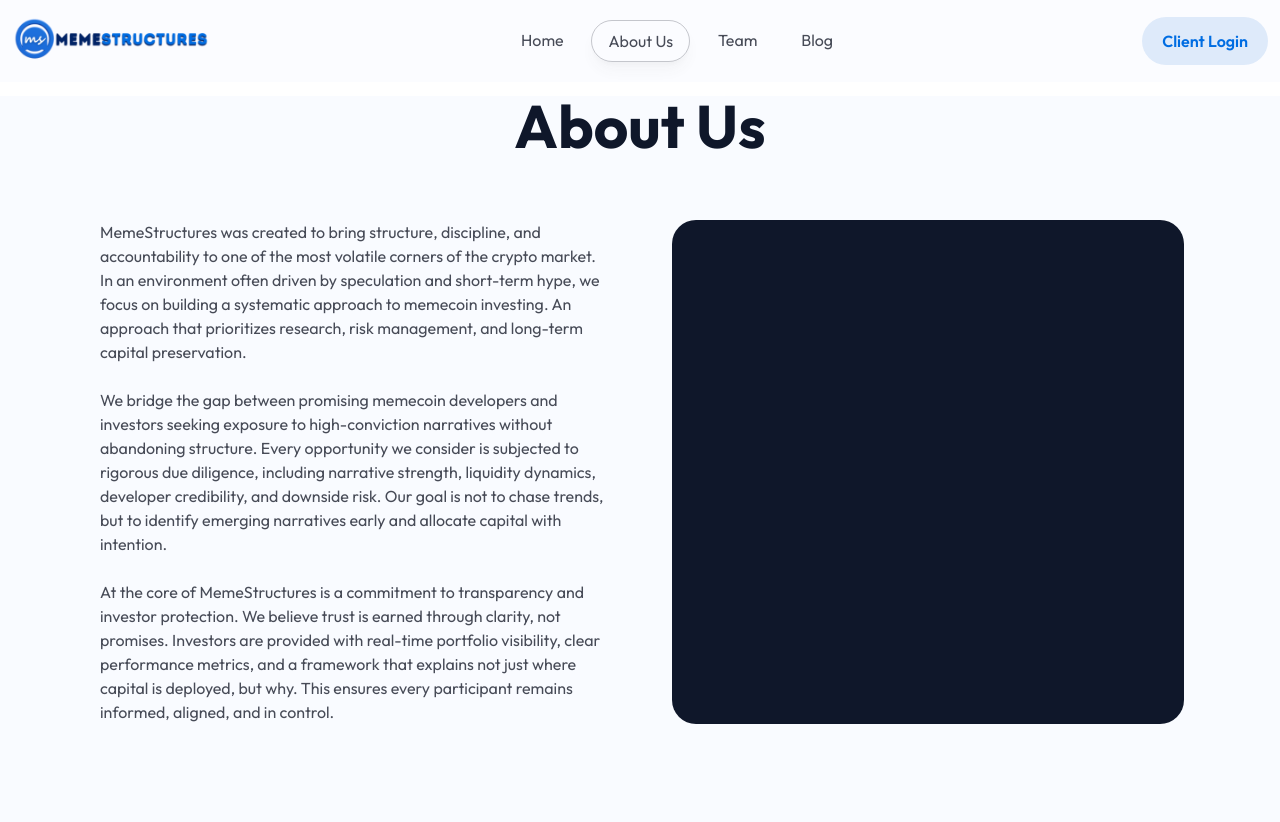
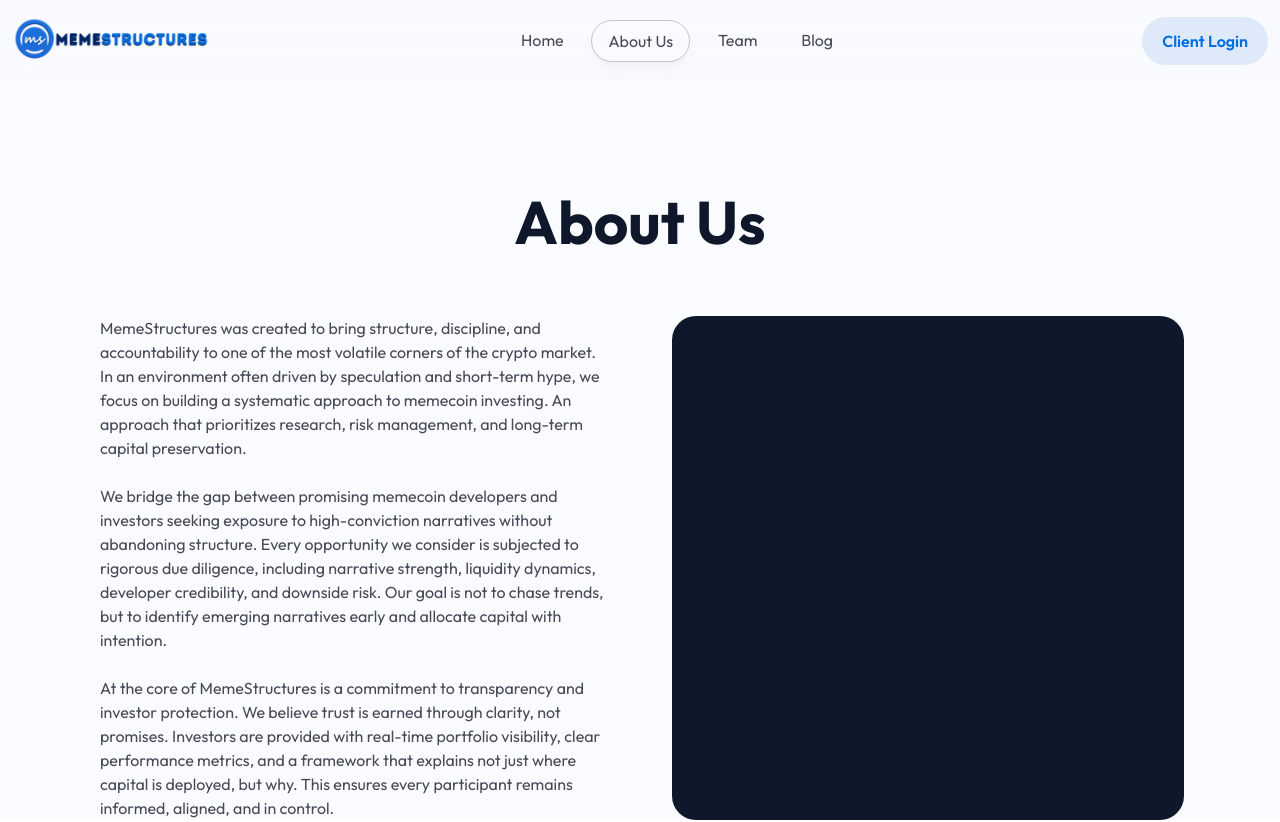
Before and after one commit to benchigozie/memestructures, a Next.js app: page /about in a window 1280 px wide. Shown: the top 822 px of the page. Built offline with nearby package versions, Linux system fonts and the light colour scheme.

Commit message:
chore: go with padding instead.

```diff
--- a/src/app/layout.tsx
+++ b/src/app/layout.tsx
@@ -35,7 +35,7 @@ export default function RootLayout({
         className={outfit.variable}
       >
         <Header />
-        <main className="bg-my-white">
+        <main>
           {children}
         </main>
         <Footer />
--- a/src/components/AboutHero.tsx
+++ b/src/components/AboutHero.tsx
@@ -1,7 +1,7 @@
 
 function AboutHero() {
   return (
-    <section className='bg-my-white mt-17 md:mt-24' >
+    <section className='bg-my-white pt-17 md:pt-24' >
             <div className='max-w-6xl mx-auto px-4'>
                 <h1 className='text-4xl md:text-6xl text-my-deep-blue font-bold mt-24 text-center'>About Us</h1>
                 <div className="grid grid-cols-1 md:grid-cols-2 gap-8 mt-10 md:mt-16">
--- a/src/components/LatestBlog.tsx
+++ b/src/components/LatestBlog.tsx
@@ -40,7 +40,7 @@ async function LatestBlog() {
     const recentPost: Post = trimmedLatestPosts[0];
 
     return (
-        <section className='bg-my-white mt-17 md:mt-24' >
+        <section className='bg-my-white pt-17 md:pt-24' >
             <div className='max-w-6xl mx-auto px-6'>
                 <h1 className='text-4xl md:text-6xl text-my-deep-blue font-bold mt-24 text-center'>Blog Posts</h1>
                 <div className="grid grid-cols-1 md:grid-cols-2 gap-8 mt-10 md:mt-16">
```
